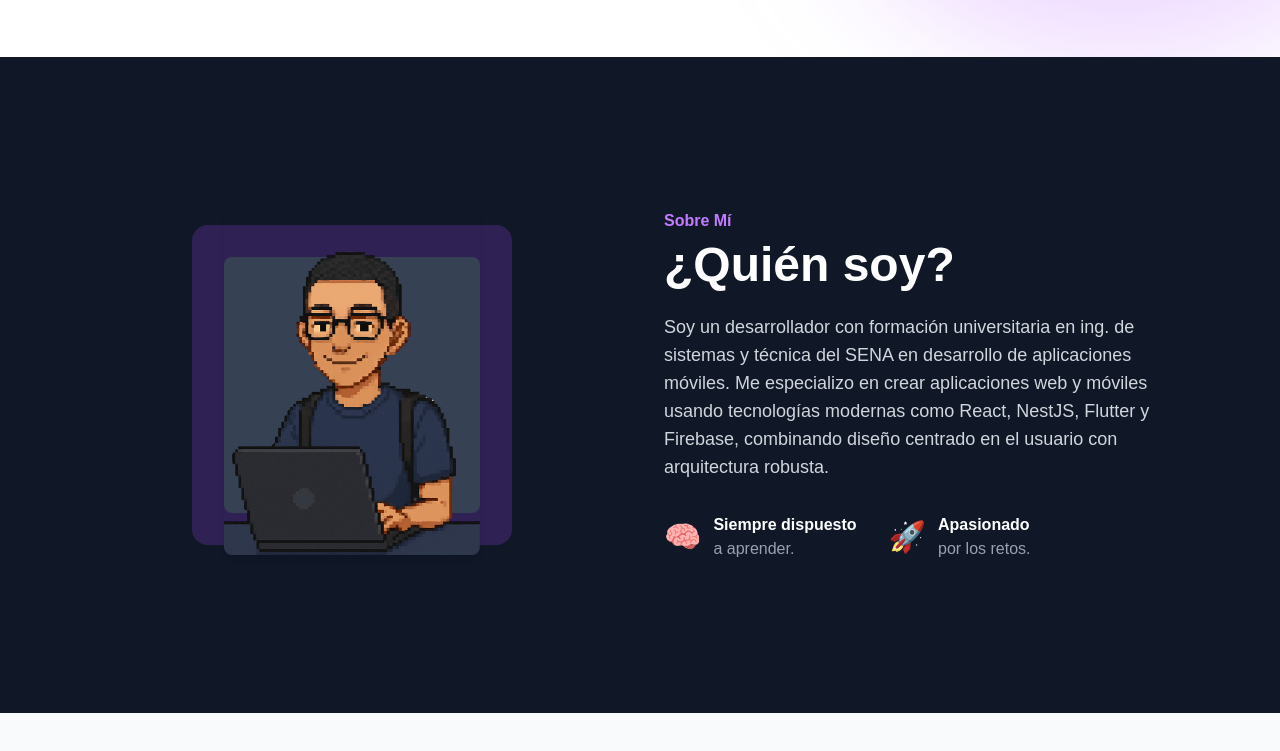
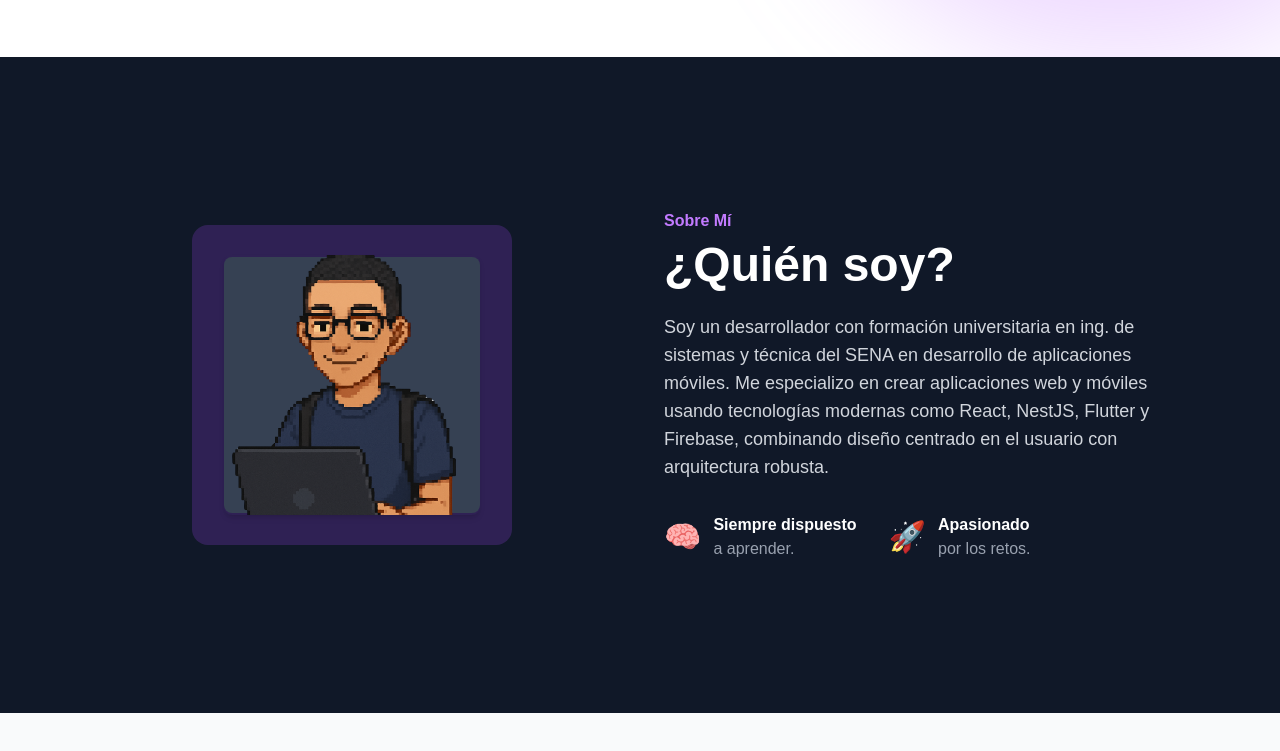
Before and after one commit to JosCariDe/portafolio-v1, an Astro site: page / in a window 1280 px wide. Shown: the part 627-1378 px from the top of the page. Built offline with nearby package versions, Linux system fonts and the light colour scheme; Astro itself is replaced by a stand-in of ours.

Commit message:
hotfix/Imagen de about cambiada de tamanio

```diff
--- a/src/components/About.astro
+++ b/src/components/About.astro
@@ -11,7 +11,7 @@
                         <img
                             src="/img/AboutV3Img.png"
                             alt="Mi caricatura"
-                            class="w-64 h-85 object-cover rounded-lg shadow-md"
+                            class="w-64 h-65 object-cover rounded-lg shadow-md"
                         />
                     </div>
                 </div>
```
